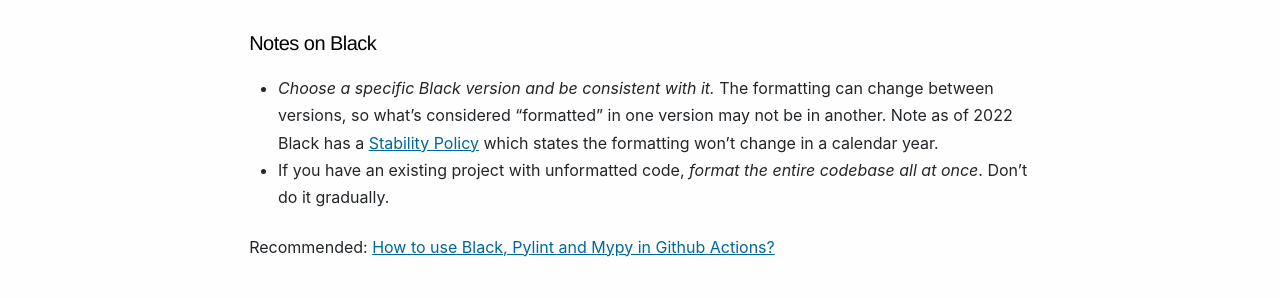
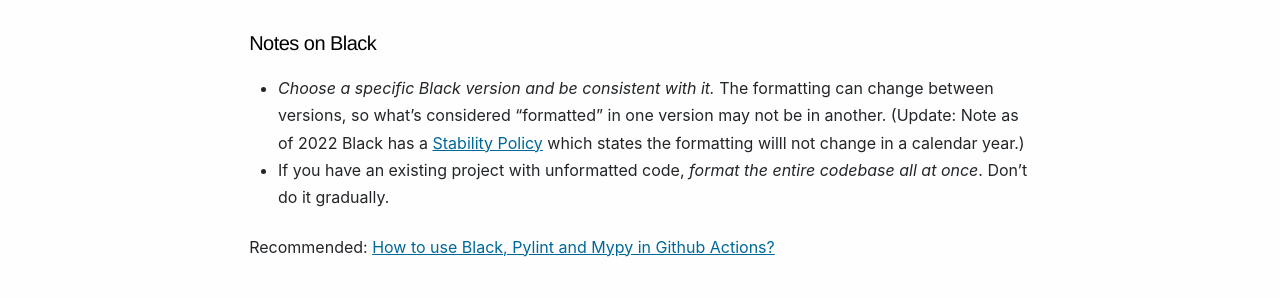
Before and after one commit to explodinglabs/explodinglabs.github.io, a Jekyll site: the page built from docs/_posts/python/2021-07-01-code-quality-pre-commit.markdown, in a window 1280 px wide. Shown: the part 1308-1606 px from the top of the page. Built offline with Jekyll 4.4.1, drawn with Linux system fonts in a browser that asks for light colours.

Commit message:
Update 2021-07-01-code-quality-pre-commit.markdown

```diff
--- a/docs/_posts/python/2021-07-01-code-quality-pre-commit.markdown
+++ b/docs/_posts/python/2021-07-01-code-quality-pre-commit.markdown
@@ -70,10 +70,10 @@
 
 - _Choose a specific Black version and be consistent with it._
   The formatting can change between versions, so what's considered
-  "formatted" in one version may not be in another. Note as of
+  "formatted" in one version may not be in another. (Update: Note as of
   2022 Black has a
   [Stability Policy](https://black.readthedocs.io/en/stable/the_black_code_style/index.html)
-  which states the formatting won't change in a calendar year.
+  which states the formatting willl not change in a calendar year.)
 - If you have an existing project with unformatted code, _format the entire
   codebase all at once_. Don't do it gradually.
 
```
